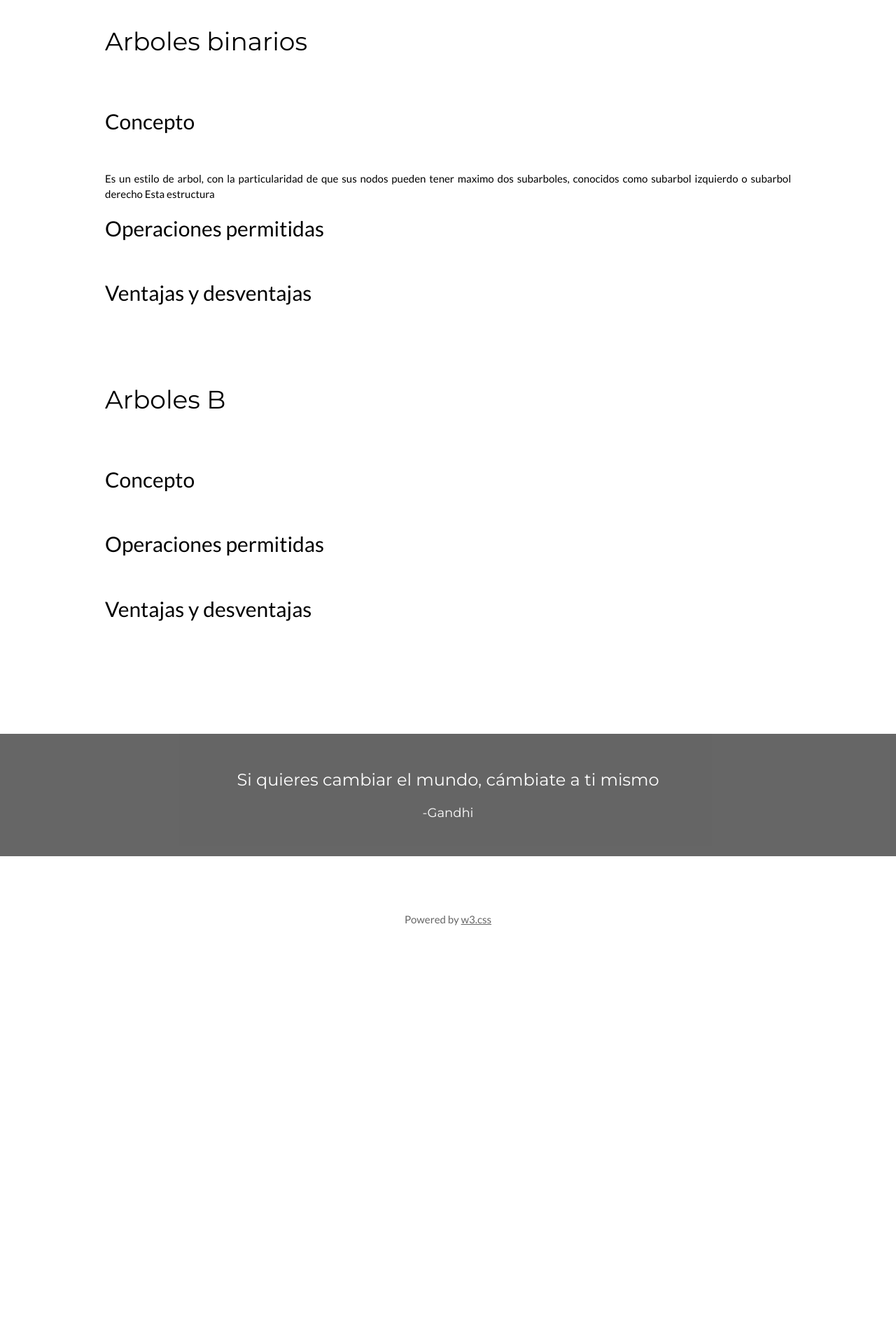
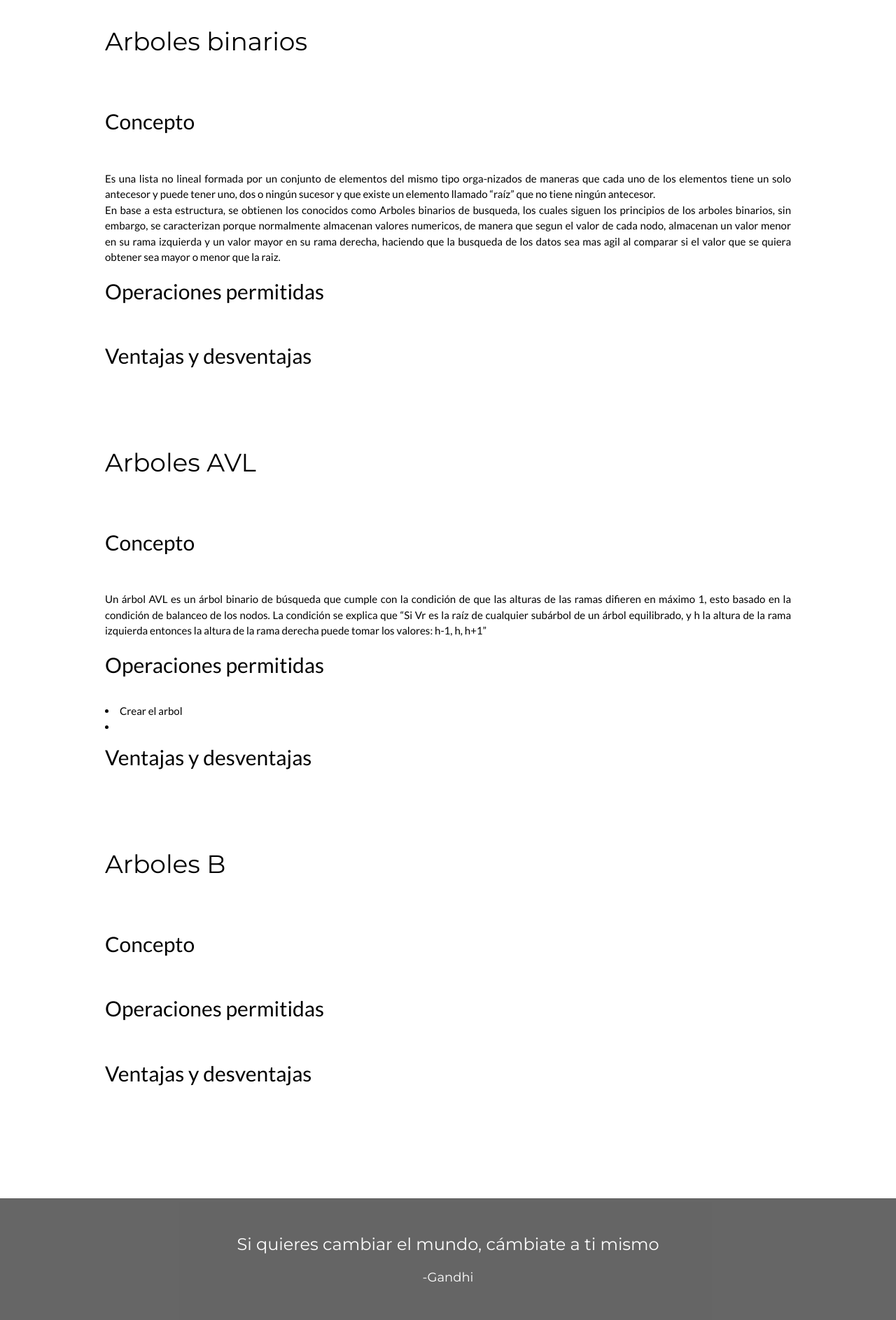
Before and after one commit to diegoaach/Equipo1-EstructurasDeDatos, a Flask app: page /module-1 in a window 1280 px wide. Shown: the part 3109-4996 px from the top of the page at 70% size. Before the commit the page ends 4432 px from the top, so only its background shows below. Run offline with Flask 2, Linux system fonts and the light colour scheme.

Commit message:
Update module1.html

```diff
--- a/templates/module1.html
+++ b/templates/module1.html
@@ -138,13 +138,30 @@ body,h1,h2,h3,h4,h5,h6 {font-family: "Lato", sans-serif}
         <h1>Arboles binarios </h1><br><br>
         <h2>Concepto </h2><br>
         <p style="text-align: justify">
-          Es un estilo de arbol, con la particularidad de que sus nodos pueden tener maximo dos subarboles, conocidos como subarbol izquierdo
-          o subarbol derecho
-          Esta estructura
-
+          Es una lista no lineal formada por un conjunto de elementos del mismo tipo orga-nizados de maneras
+          que cada uno de los elementos tiene un solo antecesor y puede tener uno, dos o ningún sucesor y que
+          existe un elemento llamado “raíz” que no tiene ningún antecesor. <br>
+          En base a esta estructura, se obtienen los conocidos como Arboles binarios de busqueda, los cuales siguen
+          los principios de los arboles binarios, sin embargo, se caracterizan porque normalmente almacenan valores numericos, de manera
+          que segun el valor de cada nodo, almacenan un valor menor en su rama izquierda y un valor mayor en su rama derecha, haciendo que
+          la busqueda de los datos sea mas agil al comparar si el valor que se quiera obtener sea mayor o menor que la raiz.
         </p>
         <h2>Operaciones permitidas</h2><br>
         <p></p>
+        <h2>Ventajas y desventajas</h2><br>
+        <p></p><br><br>
+
+        <h1>Arboles AVL </h1><br><br>
+        <h2>Concepto </h2><br>
+        <p style="text-align:justify;">
+          Un árbol AVL es un árbol binario de búsqueda que cumple con la condición de que las alturas de las
+          ramas difieren en máximo 1, esto basado en la condición de balanceo de los nodos.
+          La condición se explica que “Si Vr es la raíz de cualquier subárbol de un árbol equilibrado, y h la altura
+          de la rama izquierda entonces la altura de la rama derecha puede tomar los valores: h-1, h, h+1”
+        </p>
+        <h2>Operaciones permitidas</h2><br>
+        <li>Crear el arbol</li>
+        <li></li>
         <h2>Ventajas y desventajas</h2><br>
         <p></p><br><br>
 
```
